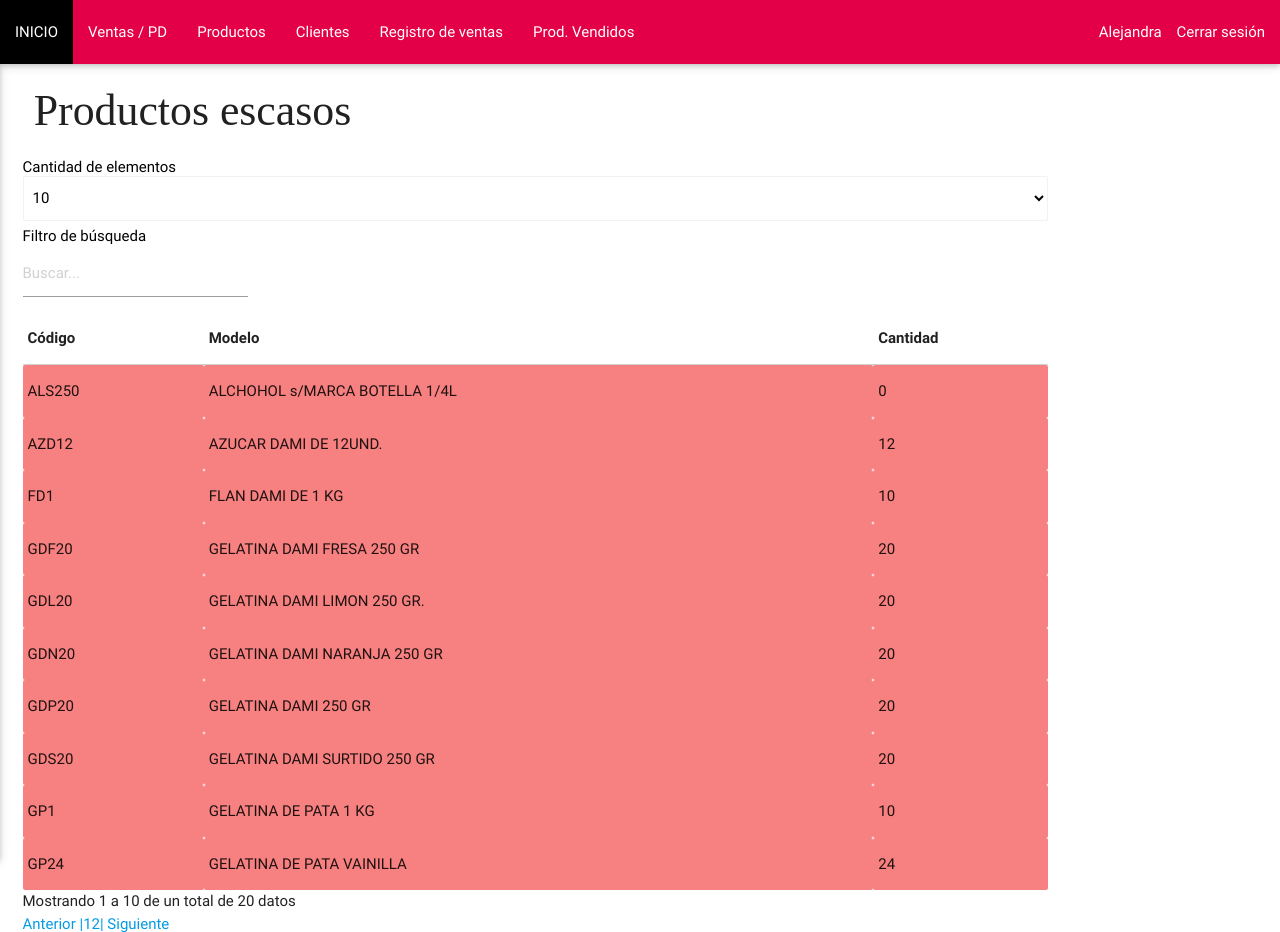
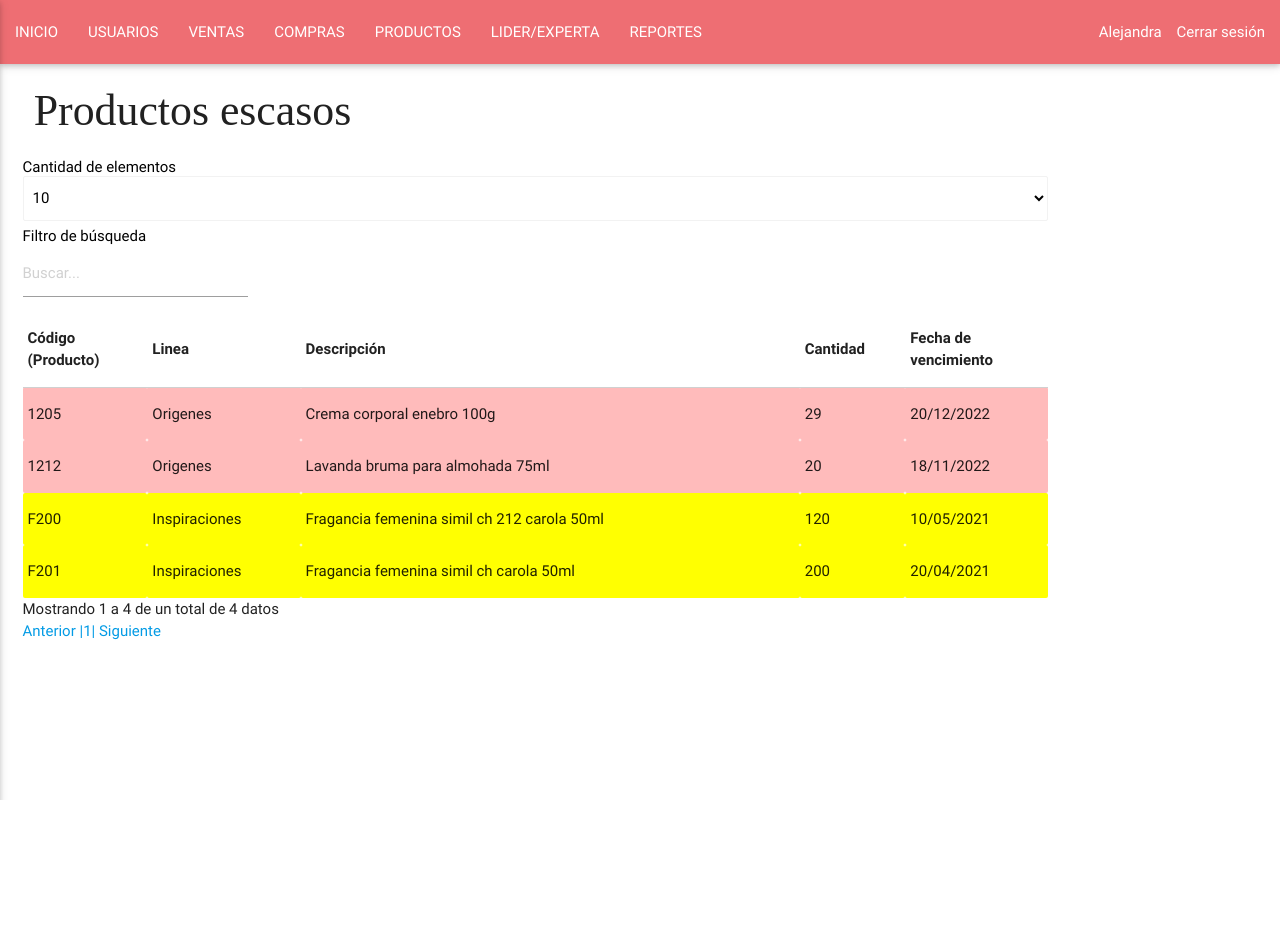
Before and after one commit to cristianmc9000/arbell_, a PHP site: page /index.php in a window 1280 px wide. Shown: the top 932 px of the page. After the commit the page ends 800 px from the top, so only its background shows below. Run offline with PHP 8.4, Linux system fonts and the light colour scheme; a user stored in the database is signed in; data comes from the database, SQL or seed files in the repository; data that the repository does not hold is empty; some libraries are stand-ins or nearby versions.

Commit message:
cambios de imagen

```diff
--- a/pagina.php
+++ b/pagina.php
@@ -85,6 +85,13 @@ nav ul a:hover {
 table.highlight > tbody > tr:hover {
   background-color: #a0aaf0 !important;
 }
+
+.color-amarillo{
+  background-color:  #FFFF01 !important;
+}
+.color-rojo{
+  background-color: #FFBBBB !important;
+}
 </style>
 </head>
 
@@ -100,19 +107,22 @@ table.highlight > tbody > tr:hover {
 
 
   <nav>
-    <div class="nav-wrapper" style='background-color: #E30049;'>
+    <div class="nav-wrapper" >
       <ul class="right hide-on-med-and-down">
         <li><?php echo $estado; ?></li>
         <li><?php echo $salir; ?></li>
       </ul>
       <ul id="nav-mobile" class="left hide-on-med-and-down">
-        <li style="background-color: black;"><a href="#!" onclick="location.reload();">INICIO</a></li>
-        <li><a href="#!" onclick="cargar('productos');">Ventas / PD</a></li>
-        <li><a href="#!" onclick="cargar('inventario');">Productos</a></li>
+        <!--<li style="background-color: black;">-->
+        <li><a href="#!" onclick="location.reload();">INICIO</a></li>
+        <li><a href="#!" onclick="cargar('usuarios');">USUARIOS</a></li>
+        <li><a href="#!" onclick="cargar('productos');">VENTAS</a></li>
+        <li><a href="#!" onclick="cargar('productos');">COMPRAS</a></li>
+        <li><a href="#!" onclick="cargar('inventario');">PRODUCTOS</a></li>
         <!--<li><a href="#!" onclick="cargar('usuarios');">Usuarios</a></li>-->
-        <li><a href="#!" onclick="cargar('clientes');">Clientes</a></li>
-        <li><a href="#!" onclick="cargar('sel_fecha');">Registro de ventas</a></li>
-        <li><a href="#!" onclick="cargar('Prod_vendidos');">Prod. Vendidos</a></li>
+        <li><a href="#!" onclick="cargar('clientes');">LIDER/EXPERTA</a></li>
+        <li><a href="#!" onclick="cargar('sel_fecha');">REPORTES</a></li>
+        <!--<li><a href="#!" onclick="cargar('Prod_vendidos');">Prod. Vendidos</a></li>-->
         <!--<li><a href="#!" onclick="cargar('reportes');">Reportes</a></li>-->
         <!-- <li><a class="dropdown-button" href="#!" data-activates="dropdown1">Eliminados<i class="material-icons right">arrow_drop_down</i></a></li> -->
         <li class="brand-logo"></li>
@@ -120,7 +130,8 @@ table.highlight > tbody > tr:hover {
 
       <a href="#!" data-activates="mobile-demo" class="button-collapse"><i class="material-icons">menu</i></a>
 
-      <ul class="side-nav" id="mobile-demo"  style="color: black;">
+      <!--<ul class="side-nav" id="mobile-demo"  style="color: black;">-->
+      <ul class="side-nav" id="mobile-demo">
         <li><?php echo $estado, $ciUSER; ?></li>
     <li><a href="#!" onclick="location.reload();">INICIO</a></li>
     <li><a href="#!" onclick="cargar('productos');">Ventas</a></li>
@@ -149,13 +160,16 @@ table.highlight > tbody > tr:hover {
         <table id="tabla1" class="highlight">
           <thead>
             <tr>
-                <th>Código</th>
-                <th>Modelo</th>
+                <th>Código <br> (Producto)</th>
+                <th>Linea</th>
+                <th>Descripción</th>
                 <th>Cantidad</th>
+                <th>Fecha de <br>vencimiento</th>
+
             </tr>
           </thead>
 
-          <tbody>
+         <!-- <tbody>
             <?php foreach($fila as $a  => $valor){ ?>
             <tr style="background-color: #F78181">
               <td><?php echo $valor["cod"] ?></td>
@@ -163,6 +177,37 @@ table.highlight > tbody > tr:hover {
               <td><?php echo $valor["cantidad"] ?></td>
             </tr>
             <?php }?>
+          </tbody>-->
+
+          <tbody>
+            <tr class="color-rojo">
+              <td>1205</td>
+              <td>Origenes</td>
+              <td>Crema corporal enebro 100g</td>
+              <td>29</td>
+              <td>20/12/2022</td>
+            </tr>
+            <tr class="color-amarillo">
+              <td>F200</td>
+              <td>Inspiraciones</td>
+              <td>Fragancia femenina simil ch 212 carola 50ml</td>
+              <td>120</td>
+              <td>10/05/2021</td>
+            </tr>
+            <tr class="color-rojo">
+              <td>1212</td>
+              <td>Origenes</td>
+              <td>Lavanda bruma para almohada 75ml</td>
+              <td>20</td>
+              <td>18/11/2022</td>
+            </tr>
+            <tr class="color-amarillo">
+              <td>F201</td>
+              <td>Inspiraciones</td>
+              <td>Fragancia femenina simil ch carola 50ml</td>
+              <td>200</td>
+              <td>20/04/2021</td>
+            </tr>
           </tbody>
         </table>
 
```
Also changed, not shown: inicio.php (+3 -5 lines), usuarios.php (+13 -8 lines), 1 other file.
